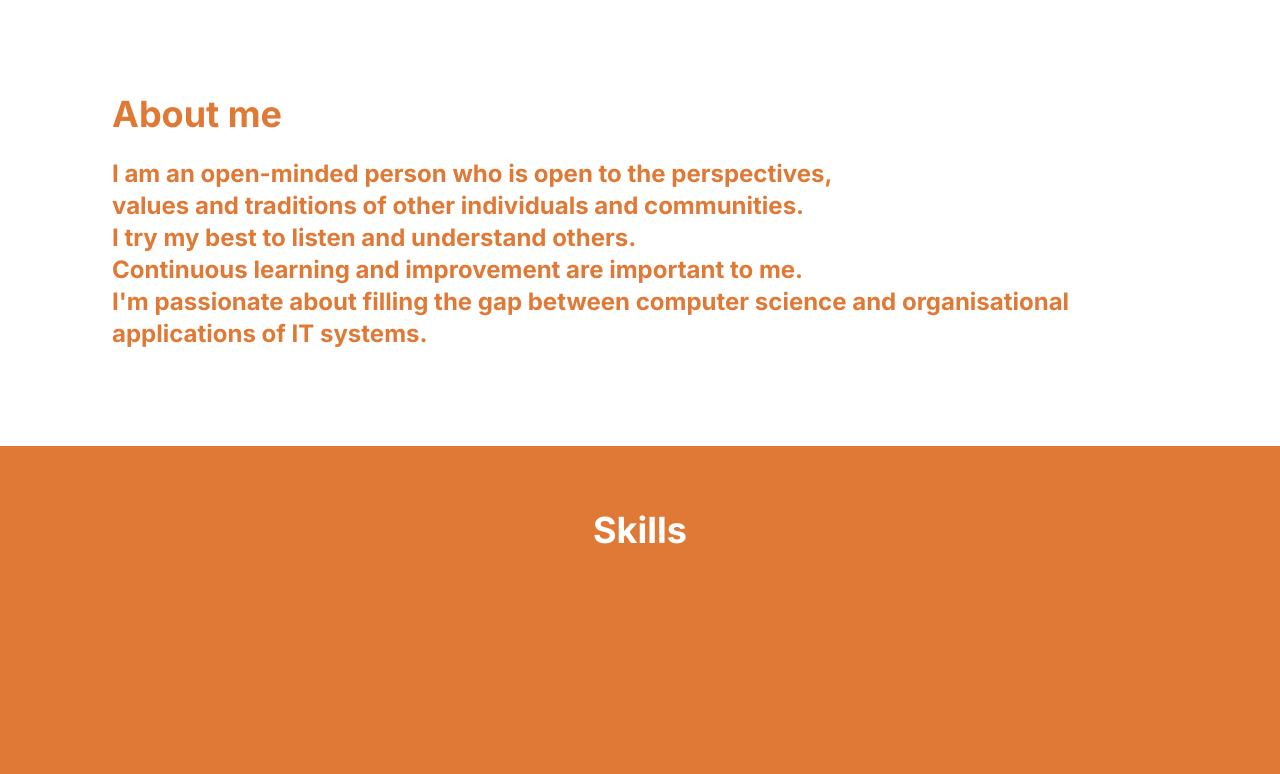
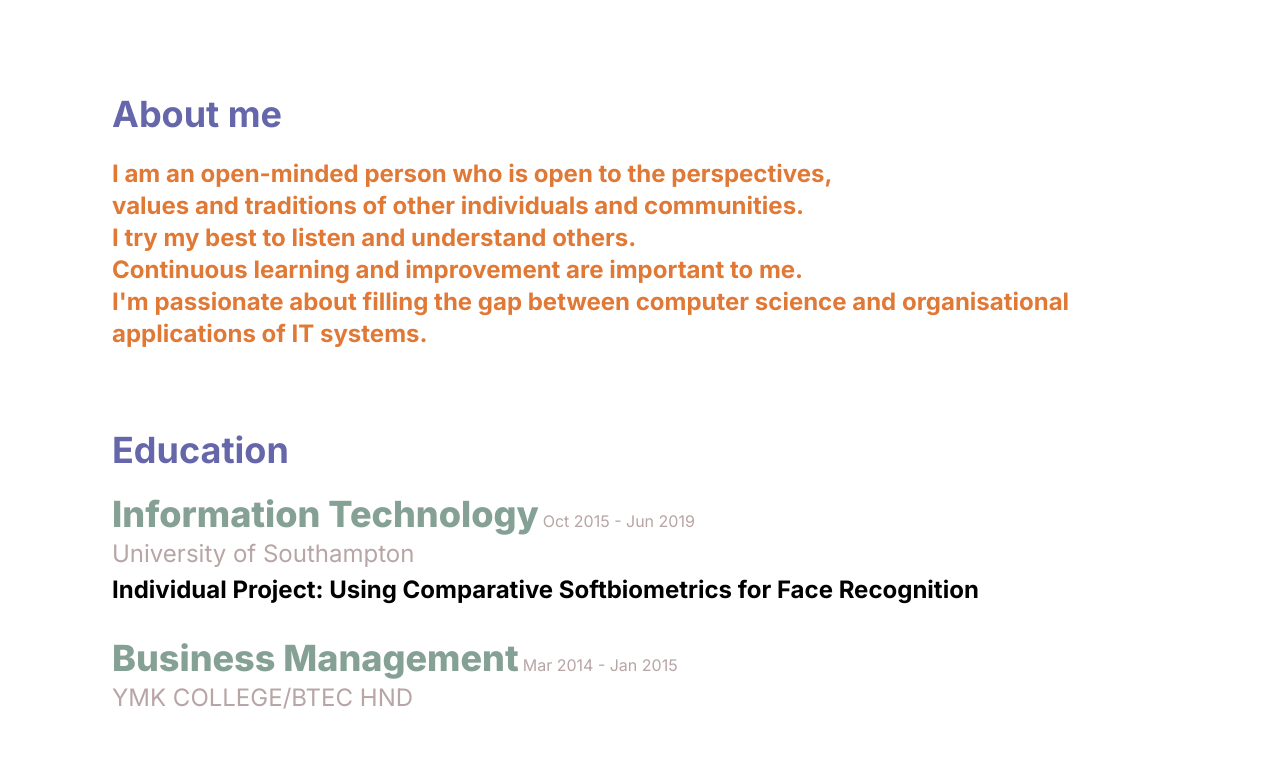
Before and after one commit to april-jiyeon-kim/april-portfolio, a Next.js app: page / in a window 1280 px wide. Shown: the part 406-1180 px from the top of the page. Built offline with nearby package versions, Linux system fonts and the light colour scheme.

Commit message:
feat: add Education

```diff
--- a/app/components/AboutMe.tsx
+++ b/app/components/AboutMe.tsx
@@ -1,6 +1,7 @@
 "use client";
 
 import React, { useEffect } from "react";
+import Education from "./Education";
 
 const AboutMe = (): JSX.Element => {
   useEffect(() => {}, []);
@@ -9,26 +10,23 @@ const AboutMe = (): JSX.Element => {
     <section>
       <div className="flex justify-center my-24 mx-28 ">
         <div className="flex flex-col justify-center m-auto align-middle ">
-          <h1 className="mb-6 text-4xl font-bold text-orange">About me</h1>
-          <h2 className="text-2xl font-bold text-orange">
+          <h1 className="mb-6 text-4xl font-bold text-purple">About me</h1>
+          <h2 className="text-2xl font-bold text-orange ">
             {`I am an open-minded person who is open to the perspectives,`}
-          </h2>
-          <h2 className="text-2xl font-bold text-orange">
+            <br />
             {`values and
           traditions of other individuals and communities.`}
-          </h2>
-          <h2 className="text-2xl font-bold text-orange">
+            <br />
             {`I try my best to
           listen and understand others.`}
-          </h2>
-          <h2 className="text-2xl font-bold text-orange">
+            <br />
             {`Continuous learning and improvement are
           important to me.`}
-          </h2>
-          <h2 className="text-2xl font-bold text-orange">
+            <br />
             {`I'm passionate about filling the gap between computer
           science and organisational applications of IT systems.`}
           </h2>
+          <Education />
         </div>
       </div>
     </section>
--- /dev/null
+++ b/app/components/Education.tsx
@@ -0,0 +1,28 @@
+"use client";
+
+import React, { useEffect } from "react";
+import EducationCard from "./EducationCard";
+
+const Education = (): JSX.Element => {
+  useEffect(() => {}, []);
+
+  return (
+    <div className="mt-20">
+      <h1 className="mb-6 text-4xl font-bold text-purple">Education</h1>
+      <EducationCard
+        title="Information Technology"
+        school="University of Southampton"
+        description="Individual Project: Using Comparative Softbiometrics for Face Recognition "
+        duration="Oct 2015 - Jun 2019"
+      />
+      <span className="w-14" />
+      <EducationCard
+        title="Business Management"
+        school="YMK COLLEGE/BTEC HND"
+        duration="Mar 2014 - Jan 2015"
+      />
+    </div>
+  );
+};
+
+export default Education;
--- /dev/null
+++ b/app/components/EducationCard.tsx
@@ -0,0 +1,32 @@
+import Image from "next/image";
+import React from "react";
+
+interface EducationCardProps {
+  title: string;
+  school: string;
+  description?: string;
+  duration: string;
+}
+
+const EducationCard: React.FC<EducationCardProps> = ({
+  title,
+  school,
+  description,
+  duration,
+}) => {
+  return (
+    <div className="mb-8">
+      <h1 className="text-4xl font-extrabold text-green">
+        {title}
+        <span className="pl-1 text-base font-normal text-greyBage">
+          {duration}
+        </span>
+      </h1>
+      <h4 className="py-1 text-2xl text-greyBage">{school}</h4>
+
+      {description && <p className="text-2xl font-bold">{description}</p>}
+    </div>
+  );
+};
+
+export default EducationCard;
--- a/app/page.tsx
+++ b/app/page.tsx
@@ -5,6 +5,7 @@ import Skills from "./components/Skills";
 import Projects from "./components/Projects";
 import Career from "./components/Career";
 import Contact from "./components/Contact";
+import Education from "./components/Education";
 
 export default function Home() {
   return (
--- a/tailwind.config.js
+++ b/tailwind.config.js
@@ -26,6 +26,9 @@ module.exports = {
         orange: "#E07936",
         green: "#85A094",
         grey: "#8F8F8F",
+        purple: "#6667AA",
+        greyBage: "#B8A5A5",
+        lightGrey: "#F1F0EC",
       },
     },
   },
```
